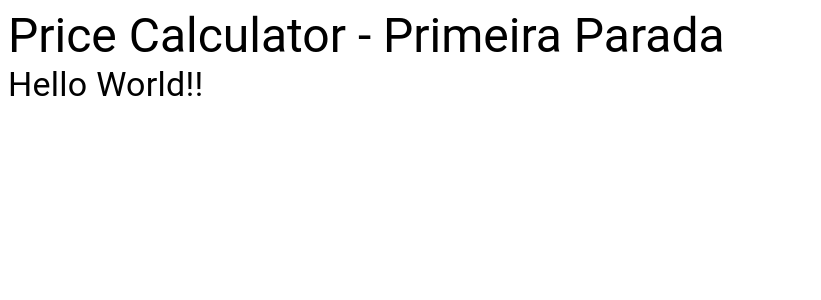
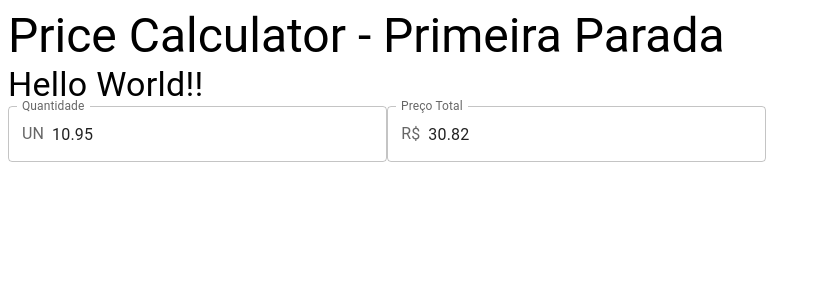
Before and after one commit to brodrigues0ll/PRIMERIA_PARADA, a Next.js app: page / in a window 1280 px wide. Shown: the top 300 px of the page, without its empty margins (0-821 px from the left). Built offline with nearby package versions, Linux system fonts and the light colour scheme.

Commit message:
Primeiros Inputs na tela, começando teste com mascara de dinheiro

```diff
--- a/src/pages/index.js
+++ b/src/pages/index.js
@@ -1,10 +1,42 @@
-import { Typography } from "@mui/material";
+import { InputAdornment, TextField, Typography } from "@mui/material";
+import { useState } from "react";
 
 export default function Home() {
+  const [quantity, setQuantity] = useState(10.95);
+  const [price, setPrice] = useState(30.82);
   return (
     <>
       <Typography variant="h3">Price Calculator - Primeira Parada</Typography>
+
       <Typography variant="h4"> Hello World!! </Typography>
+
+      <TextField
+        value={quantity}
+        type="number"
+        id="outlined-basic"
+        label="Quantidade"
+        variant="outlined"
+        InputProps={{
+          startAdornment: <InputAdornment position="start">UN</InputAdornment>,
+        }}
+        sx={{
+          width: "30%",
+        }}
+      />
+
+      <TextField
+        value={price}
+        type="number"
+        id="outlined-basic"
+        label="Preço Total"
+        variant="outlined"
+        InputProps={{
+          startAdornment: <InputAdornment position="start">R$</InputAdornment>,
+        }}
+        sx={{
+          width: "30%",
+        }}
+      />
     </>
   );
 }
```
Also changed, not shown: 1 other file (tests, documents, lock files or other folders).
